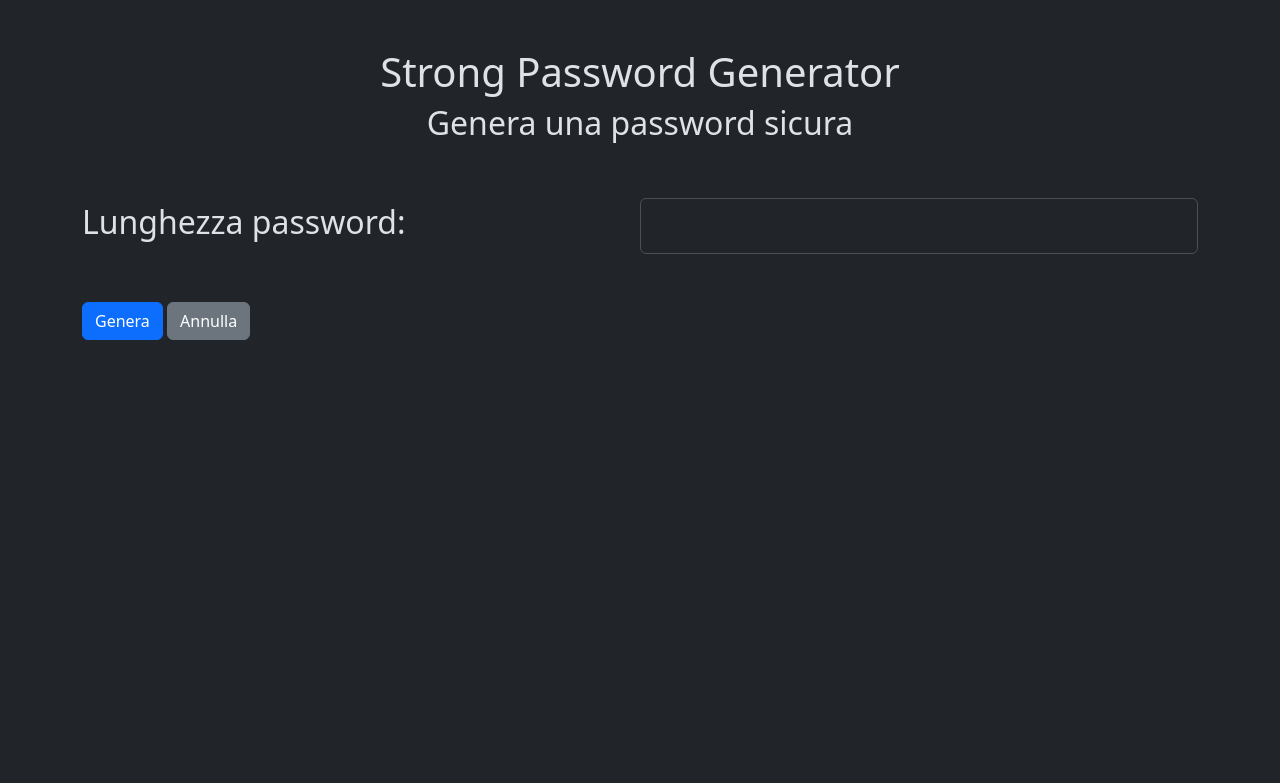
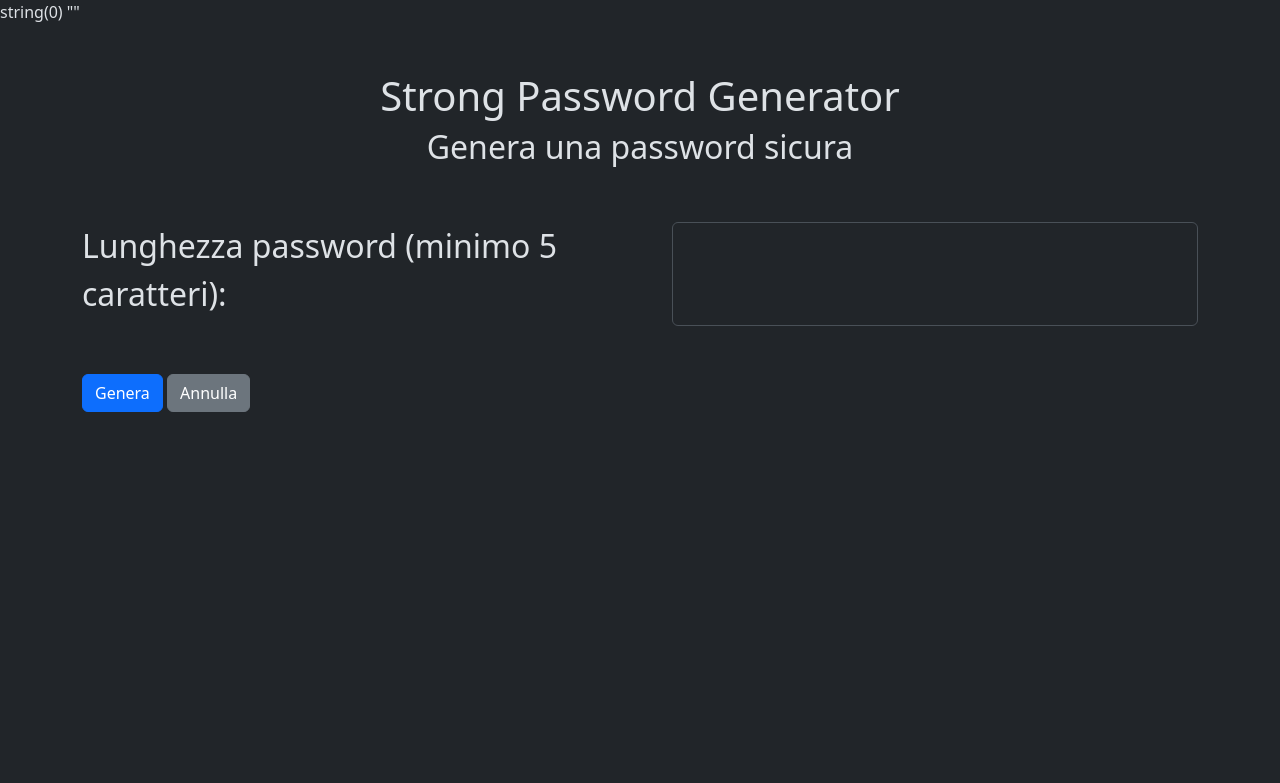
Before and after one commit to leonardoolia/php-strong-password-generator, a PHP site: page / in a window 1280 px wide. Shown: the top 783 px of the page. Run offline with PHP 8.4, Linux system fonts and the light colour scheme.

Commit message:
created function to get random password

```diff
--- a/index.html
+++ b/index.php
@@ -1,3 +1,27 @@
+<?php
+// Recupero il valore dal form
+$password_length = $_GET['length'] ?? '';
+
+// Funzione per generare password casuale
+function get_random_password ($password_length) {
+    $characters = 'abcdefghijklmnopqrstuvwxyzABCDEFGHIJKLMNOPQRSTUVWXYZ0123456789!@#$%^&*()_+[]{}|;:,.<>?';
+    $random_string ='';
+
+    for($i = 0; $i < $password_length; $i++){
+        $random_string .= $characters[rand(0, mb_strlen($characters) -1)];
+    }
+
+    return $random_string;
+};
+
+$random_password=get_random_password($password_length);
+
+var_dump($random_password);
+
+?>
+
+
+
 <!DOCTYPE html>
 <html lang="it">
 
@@ -22,16 +46,16 @@
     </header>
     <main>
         <div class="container">
-            <form>
+            <form method="GET" action="">
 
                 <div class="mb-3 d-flex justify-content-between">
-                    <label for="password" class="form-label fs-2">Lunghezza password:</label>
-                    <input type="text" class="form-control w-50" id="password" name="">
+                    <label for="password" class="form-label fs-2">Lunghezza password (minimo 5 caratteri):</label>
+                    <input type="number" class="form-control w-50" id="password" name="length" min="5">
                 </div>
 
                 <div class="buttons mt-5">
                     <button type="submit" class="btn btn-primary">Genera</button>
-                    <button type="submit" class="btn btn-secondary">Annulla</button>
+                    <button type="reset" class="btn btn-secondary">Annulla</button>
                 </div>
 
             </form>
```
